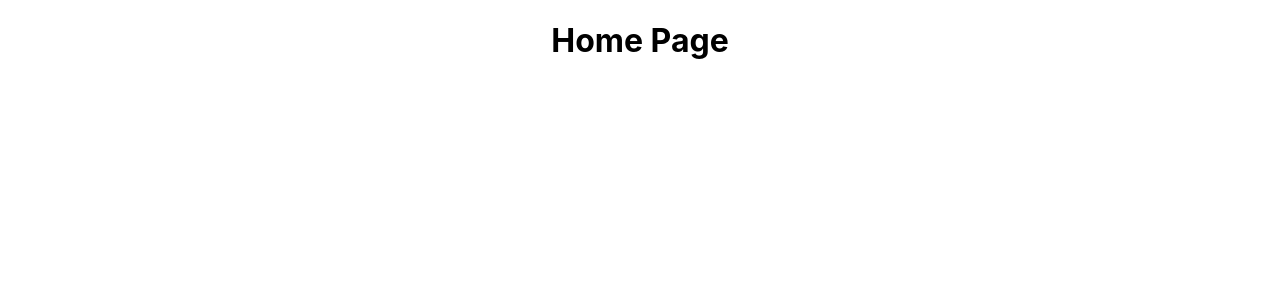
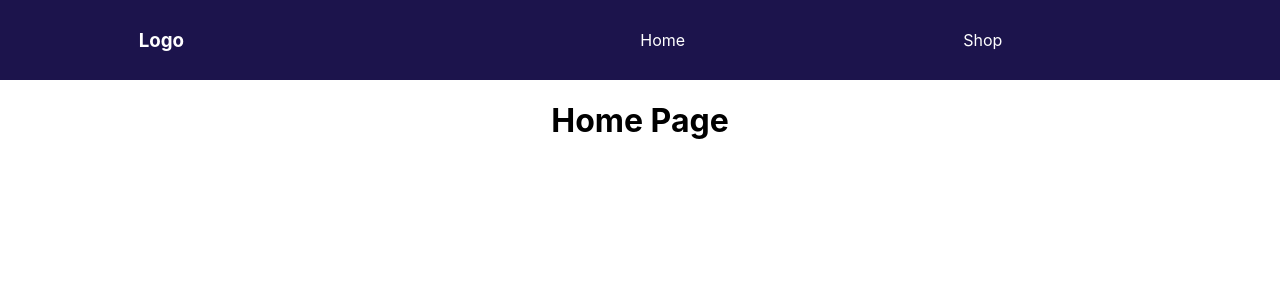
Before and after one commit to amandakso/odin-shopping, a React (Create React App) app: page / in a window 1280 px wide. Shown: the top 300 px of the page. Built offline with nearby package versions, Linux system fonts and the light colour scheme.

Commit message:
add navbar component

```diff
--- a/src/App.css
+++ b/src/App.css
@@ -1,5 +1,27 @@
 .App {
   text-align: center;
+}
+
+nav {
+  display: flex;
+  justify-content: space-around;
+  align-items: center;
+  min-height: 10vh;
+  background-color: rgb(28, 20, 76);
+  color: white;
+}
+
+.nav-links {
+  width: 50%;
+  display: flex;
+  justify-content: space-around;
+  align-items: center;
+  list-style: none;
+}
+
+.nav-link {
+  text-decoration: none;
+  color: white;
 }
 
 .App-logo {
--- a/src/App.js
+++ b/src/App.js
@@ -1,4 +1,5 @@
 import { BrowserRouter, Routes, Route } from "react-router-dom";
+import Navbar from "./components/Navbar";
 import Home from "./components/Home";
 import Shop from "./components/Shop";
 import './App.css';
@@ -7,6 +8,7 @@ const App = () => {
   return (
     <div className="App">
       <BrowserRouter>
+        <Navbar />
         <Routes>
           <Route path="/" element={<Home />} />
           <Route path="/shop" element={<Shop />} />
--- /dev/null
+++ b/src/components/Navbar.js
@@ -0,0 +1,16 @@
+import React from "react";
+import { Link } from "react-router-dom";
+
+const Navbar = () => {
+    return (
+        <nav>
+            <h3>Logo</h3>
+            <ul className="nav-links">
+                <li ><Link className="nav-link" to="/">Home</Link></li>
+                <li ><Link className="nav-link" to="/shop">Shop</Link></li>
+            </ul>
+        </nav>
+    );
+};
+
+export default Navbar;
```
